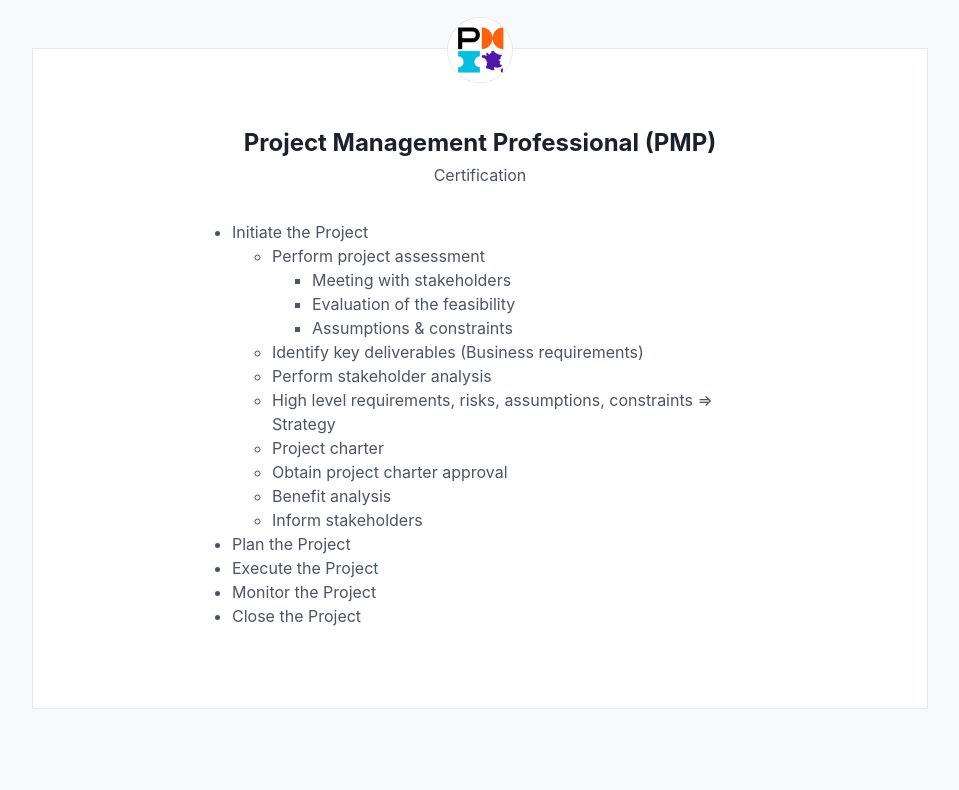
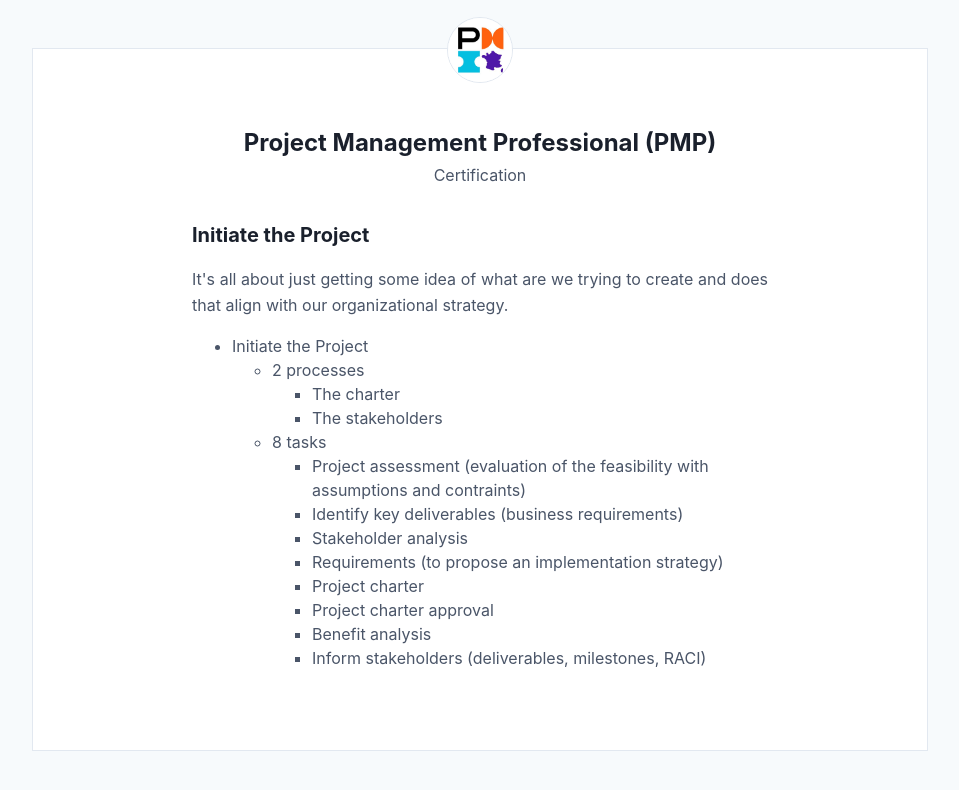
Before and after one commit to greglejeune/blog, a Jekyll site: the page built from _posts/2020-02-07-PMP.md, in a window 1280 px wide. Shown: the top 790 px of the page, without its empty margins (160-1119 px from the left). Built offline with Jekyll 4.4.1, drawn with Linux system fonts in a browser that asks for light colours.

Commit message:
Update 2020-02-07-PMP.md

```diff
--- a/_posts/2020-02-07-PMP.md
+++ b/_posts/2020-02-07-PMP.md
@@ -8,27 +8,28 @@
 
 <div class="body">
 
+  <h2>Initiate the Project</h2>
+  <p>It's all about just getting some idea of what are we trying to create and does that align with our organizational strategy.</p>
   <ul>
     <li>Initiate the Project</li>
     <ul>
-      <li>Perform project assessment</li>
+      <li>2 processes</li>
       <ul>
-        <li>Meeting with stakeholders</li>
-        <li>Evaluation of the feasibility</li>
-        <li>Assumptions & constraints</li>
+        <li>The charter</li>
+        <li>The stakeholders</li>
       </ul>
-      <li>Identify key deliverables (Business requirements)</li>
-      <li>Perform stakeholder analysis</li>
-      <li>High level requirements, risks, assumptions, constraints => Strategy</li>
-      <li>Project charter</li>
-      <li>Obtain project charter approval</li>
-      <li>Benefit analysis</li>
-      <li>Inform stakeholders</li>
+      <li>8 tasks</li>
+      <ul>
+        <li>Project assessment (evaluation of the feasibility with assumptions and contraints)</li>
+        <li>Identify key deliverables (business requirements)</li>
+        <li>Stakeholder analysis</li>
+        <li>Requirements (to propose an implementation strategy)</li>
+        <li>Project charter</li>
+        <li>Project charter approval</li>
+        <li>Benefit analysis</li>
+        <li>Inform stakeholders (deliverables, milestones, RACI)</li>
+      </ul>
     </ul>
-    <li>Plan the Project</li>
-    <li>Execute the Project</li>
-    <li>Monitor the Project</li>
-    <li>Close the Project</li>
   </ul>
 
 </div>
```
